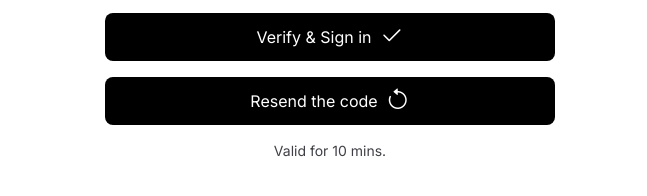
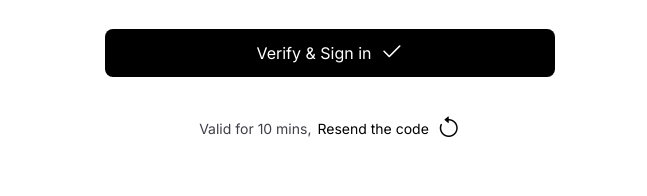
Before and after one commit to theharshdev/spili, a website: page loginotp.html in a window 1280 px wide. Shown: the part 492-688 px from the top of the page, 0-647 px from the left. Drawn offline with nearby package versions, Linux system fonts and the light colour scheme.

Commit message:
make the resend otp button smaller

```diff
--- a/loginotp.html
+++ b/loginotp.html
@@ -70,14 +70,18 @@
                 Verify & Sign in <i class="bi text-2xl bi-check2"></i>
               </button>
             </form>
+            <div class="flex justify-center items-center gap-1.5 mt-5">
+              <p class="text-sm text-zinc-700 text-center">
+                Valid for 10 mins,
+              </p>
               <button
                 type="button"
-              class="cursor-pointer bg-black text-white py-2 px-10 rounded-lg text-center flex justify-center items-center gap-2 hover:bg-zinc-700 transition duration-200 w-full"
+                class="cursor-pointer flex items-center gap-2 text-black text-sm bg-transparent p-0 m-0 border-none outline-none"
               >
                 Resend the code
                 <i class="bi text-2xl bi-arrow-counterclockwise"></i>
               </button>
-            <p class="text-sm text-zinc-700 text-center">Valid for 10 mins.</p>
+            </div>
           </div>
         </div>
       </div>
```
Also changed, not shown: src/output.css, 1 other file. Lines whose indentation alone changed are shown as unchanged.
